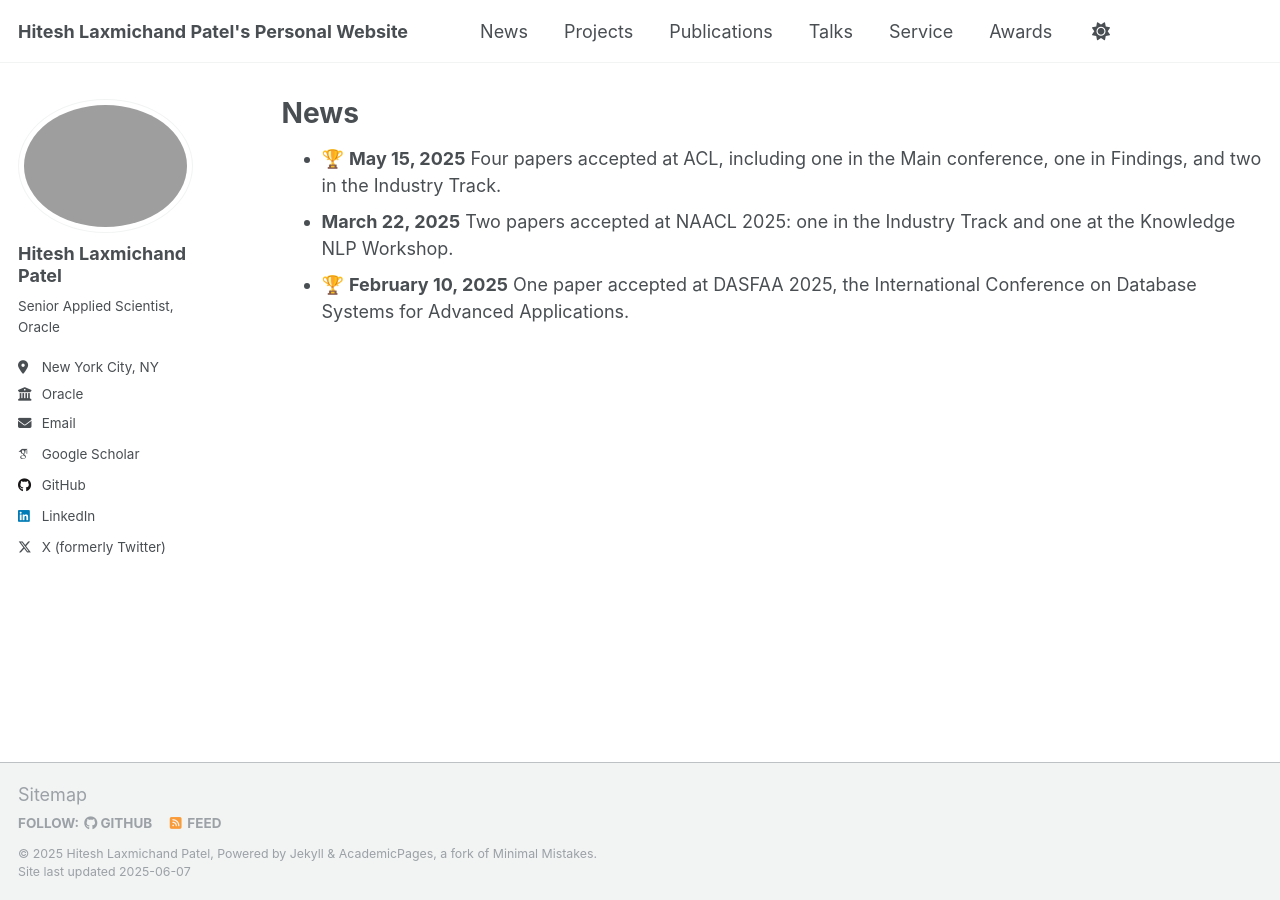
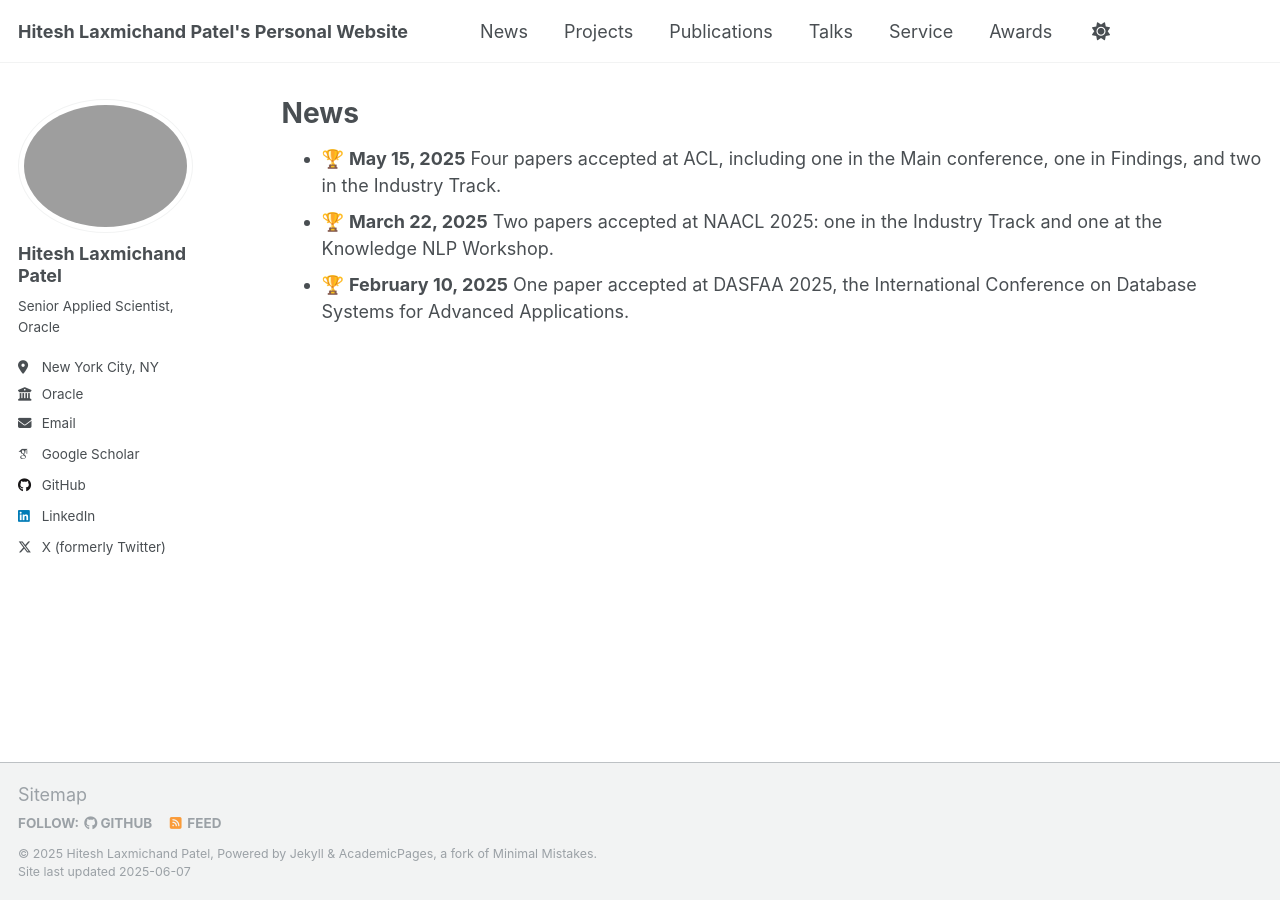
Before and after one commit to HITESHLPATEL/hiteshlpatel.github.io, a Jekyll site: the page built from _pages/news.md, in a window 1280 px wide. Built offline with Jekyll 4.4.1, drawn with Linux system fonts in a browser that asks for light colours; some web fonts are replaced.

Commit message:
Update news.md

```diff
--- a/_pages/news.md
+++ b/_pages/news.md
@@ -5,5 +5,5 @@ permalink: /news/
 author_profile: true
 ---
 - 🏆 __May 15, 2025__ Four papers accepted at ACL, including one in the Main conference, one in Findings, and two in the Industry Track.
-- __March 22, 2025__ Two papers accepted at NAACL 2025: one in the Industry Track and one at the Knowledge NLP Workshop.
+- 🏆 __March 22, 2025__ Two papers accepted at NAACL 2025: one in the Industry Track and one at the Knowledge NLP Workshop.
 - 🏆 __February 10, 2025__ One paper accepted at DASFAA 2025, the International Conference on Database Systems for Advanced Applications.
```
